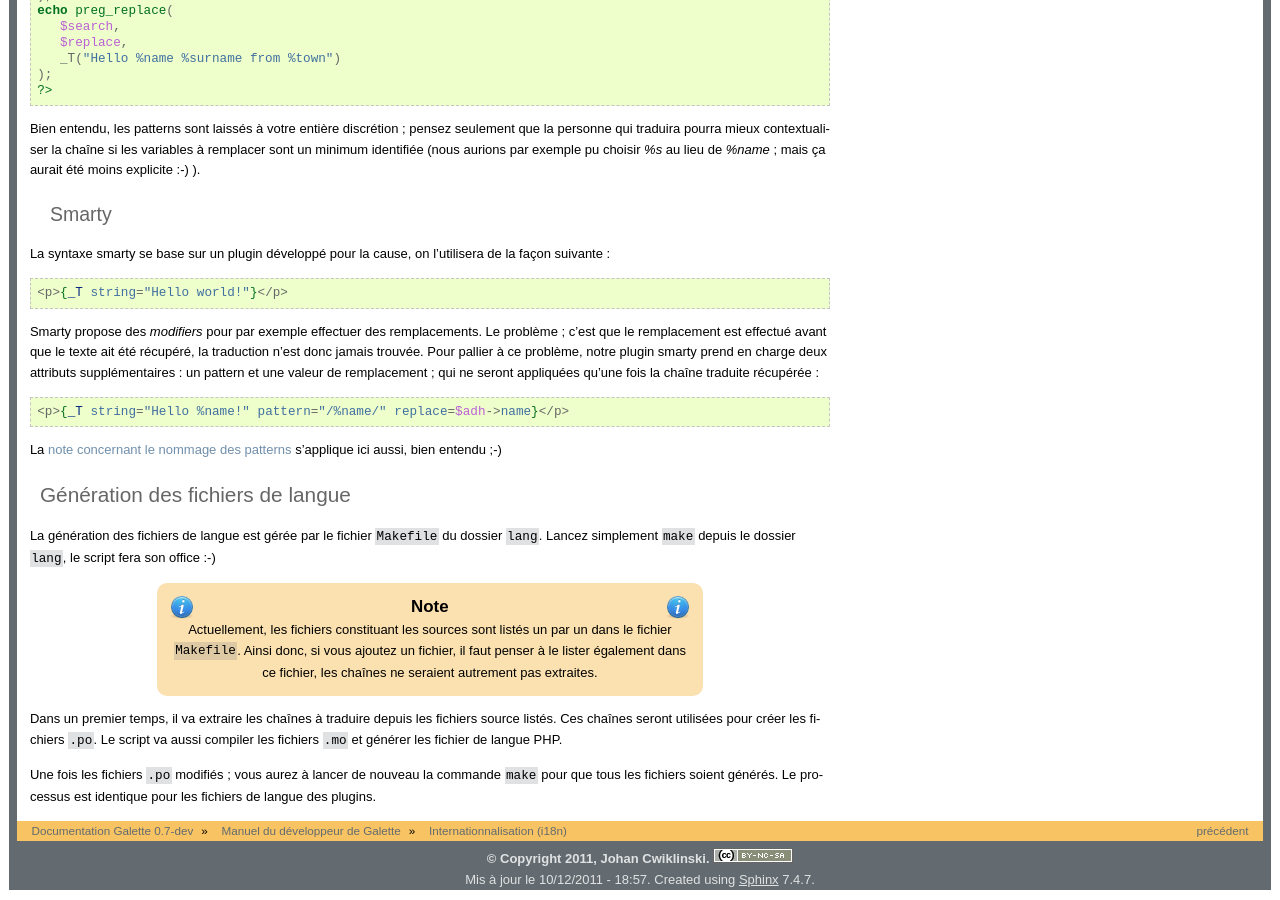
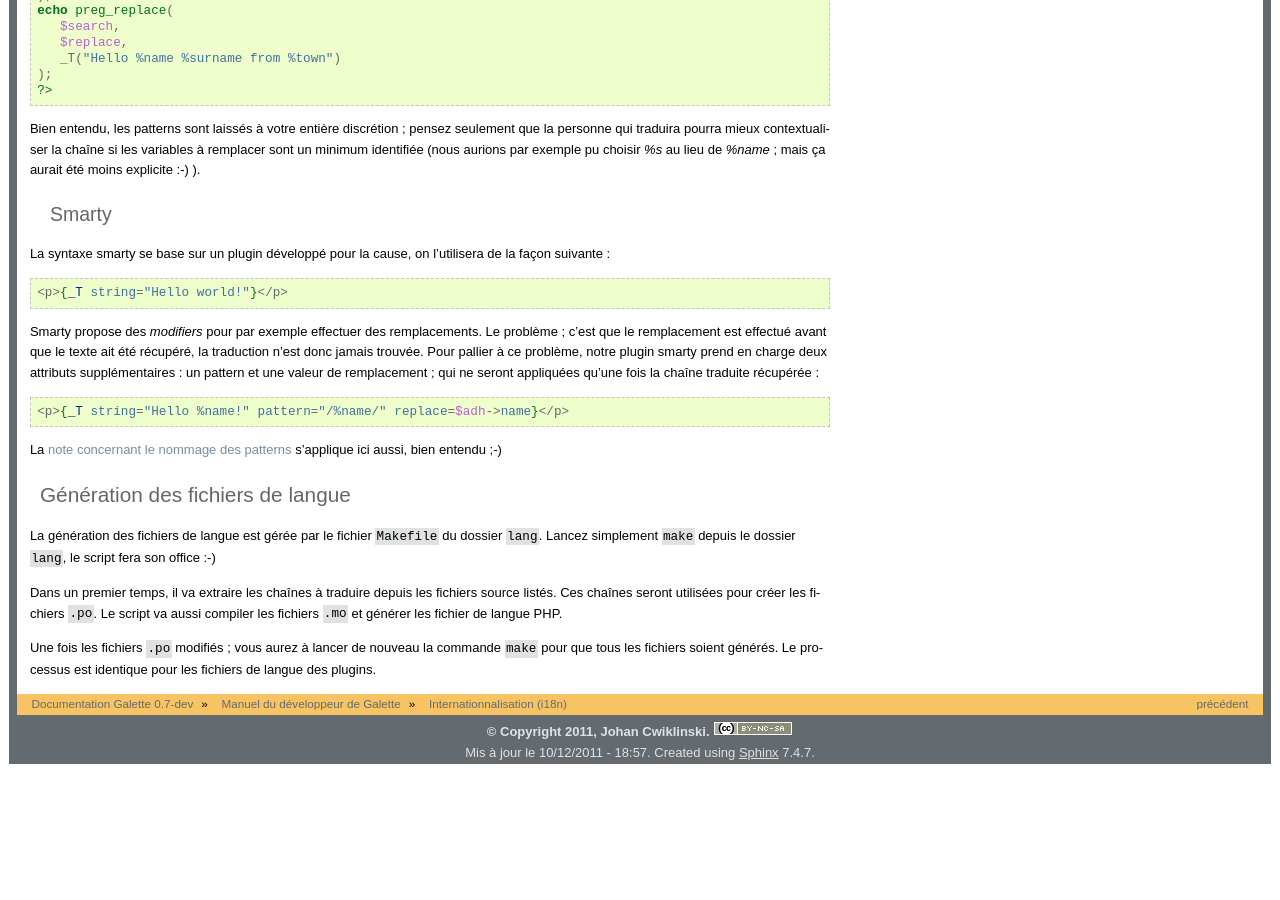
Before and after one commit to galette/galettedoc, a Sphinx documentation site: the page built from source/development/i18n.rst, in a window 1280 px wide and 900 px high, scrolled down 1469 px. Built offline with Sphinx 7.4.7, drawn with Linux system fonts in a browser that asks for light colours; after the commit the page ends 2242 px from its top, so only the background shows below that.

Commit message:
Les fichiers depuis lesquels il faut extraire les langues ne sont plus listés dans le Makefile, ce dernier s'occupe de les trouver

```diff
--- a/source/development/i18n.rst
+++ b/source/development/i18n.rst
@@ -106,10 +106,6 @@ Génération des fichiers de langue
 
 La génération des fichiers de langue est gérée par le fichier ``Makefile`` du dossier ``lang``. Lancez simplement ``make`` depuis le dossier ``lang``, le script fera son office :-)
 
-.. note::
-
-   Actuellement, les fichiers constituant les sources sont listés un par un dans le fichier ``Makefile``. Ainsi donc, si vous ajoutez un fichier, il faut penser à le lister également dans ce fichier, les chaînes ne seraient autrement pas extraites.
-
 Dans un premier temps, il va extraire les chaînes à traduire depuis les fichiers source listés. Ces chaînes seront utilisées pour créer les fichiers ``.po``. Le script va aussi compiler les fichiers ``.mo`` et générer les fichier de langue PHP.
 
 Une fois les fichiers ``.po`` modifiés ; vous aurez à lancer de nouveau la commande ``make`` pour que tous les fichiers soient générés. Le processus est identique pour les fichiers de langue des plugins.
```
